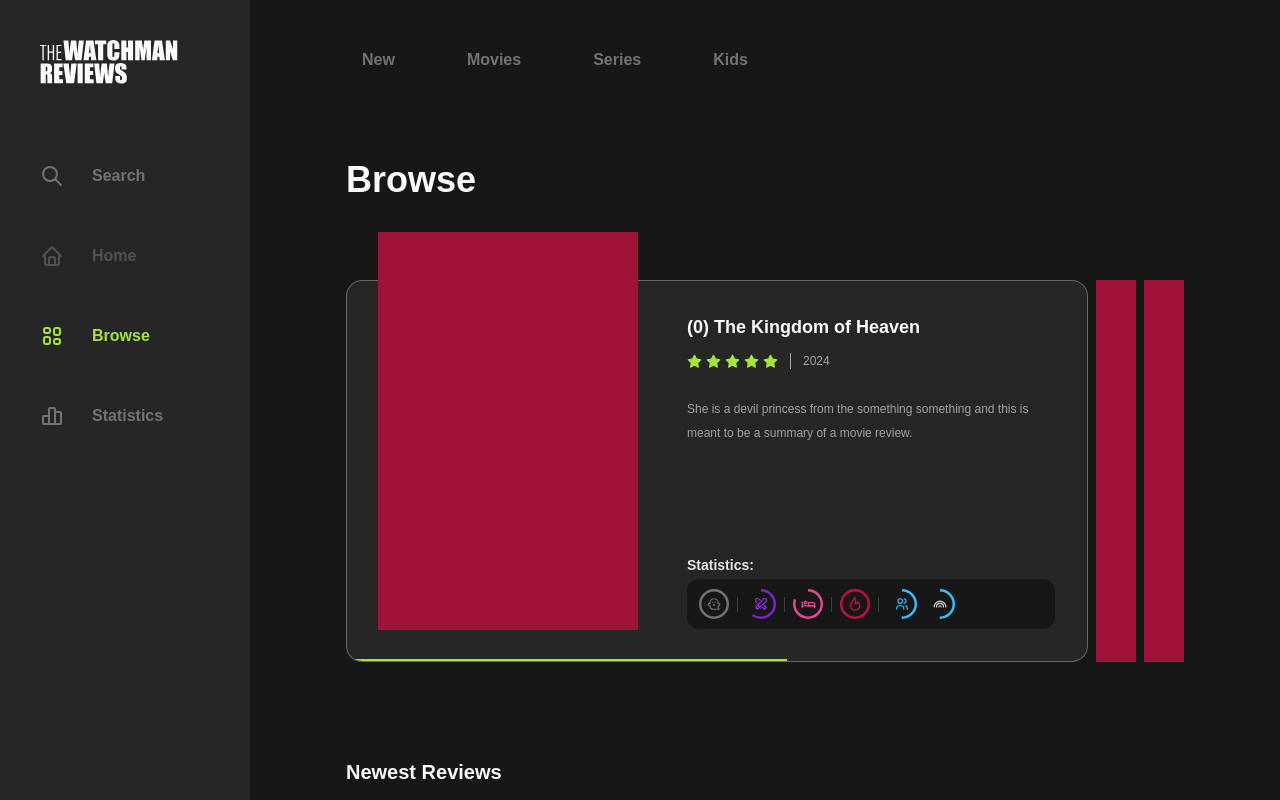
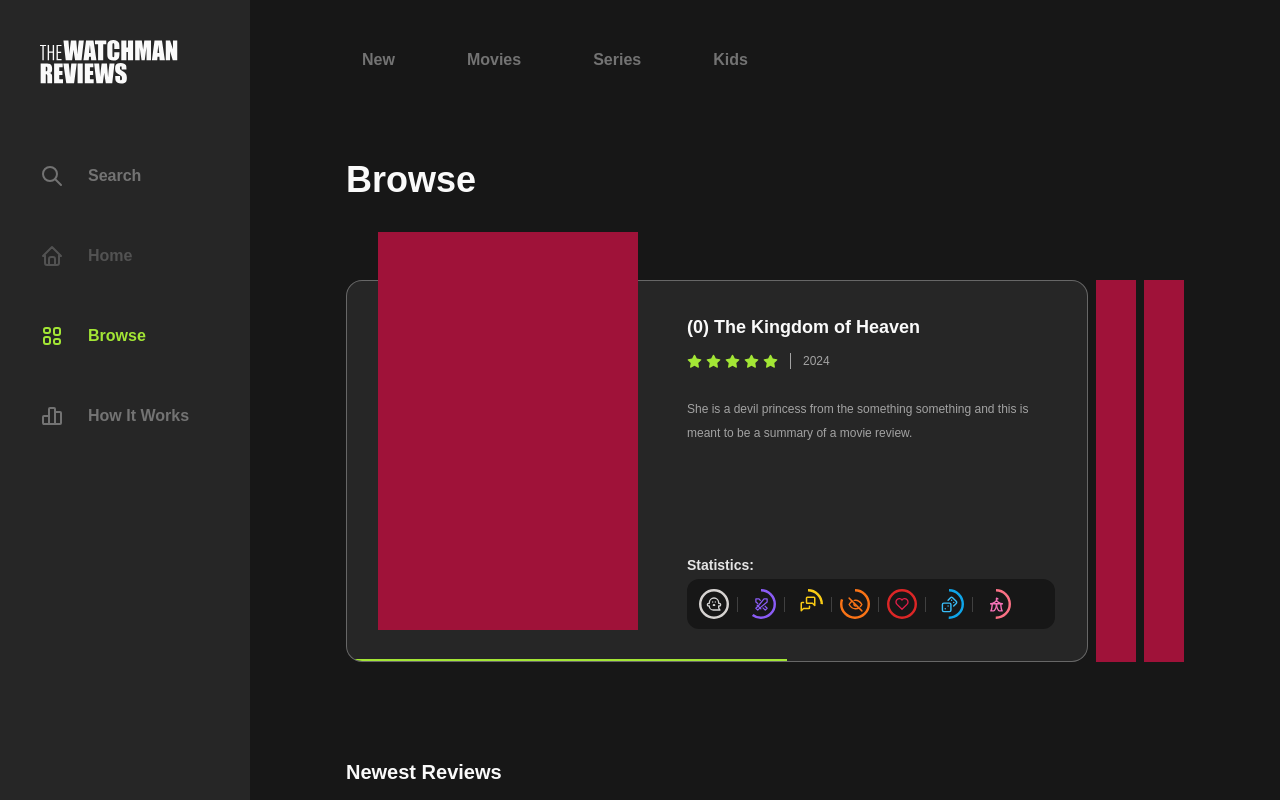
Before and after one commit to MadStoneDev/the-watchman-reviews-frontend, a Next.js app: page /browse in a window 1280 px wide. Shown: the top 800 px of the page. Built offline with nearby package versions, Linux system fonts and the light colour scheme.

Commit message:
sort out statistics

```diff
--- a/src/app/statistics/page.tsx
+++ b/src/app/how-it-works/page.tsx
@@ -14,7 +14,7 @@ export default function StatisticsPage() {
         className={`mt-14 lg:mt-20 transition-all duration-300 ease-in-out`}
       >
         <h1 className={`max-w-60 text-2xl sm:3xl md:text-4xl font-bold`}>
-          Statistics
+          How It Works
         </h1>
       </section>
     </>
--- a/src/app/layout.tsx
+++ b/src/app/layout.tsx
@@ -44,8 +44,8 @@ export default function RootLayout({
               { icon: <IconLayout2 />, label: "Browse", href: "/browse" },
               {
                 icon: <IconChartBar />,
-                label: "Statistics",
-                href: "/statistics",
+                label: "How It Works",
+                href: "/how-it-works",
               },
             ]}
           />
--- a/src/components/main-navigation.tsx
+++ b/src/components/main-navigation.tsx
@@ -34,7 +34,7 @@ export default function MainNavigation({
           <Link
             key={href}
             href={href}
-            className={`flex gap-7 max-w-fit ${
+            className={`flex gap-6 max-w-fit ${
               href === "/"
                 ? pathname === href
                   ? "text-lime-400"
--- a/src/components/special-media-block.tsx
+++ b/src/components/special-media-block.tsx
@@ -1,15 +1,19 @@
 import React, { useEffect, useRef, useState } from "react";
 
 import {
-  IconBed,
+  IconBuildingCircus,
+  IconEyeOff,
   IconFlame,
   IconGhost2,
-  IconRainbow,
+  IconHeart,
+  IconMessage,
+  IconMessages,
   IconStarFilled,
   IconSwords,
   IconUsers,
 } from "@tabler/icons-react";
 import { CircularProgress } from "@mui/material";
+import { Dices } from "lucide-react";
 
 interface SpecialMediaBlockProps {
   myIndex: number;
@@ -176,8 +180,8 @@ export default function SpecialMediaBlock({
                 <StatBlock
                   title={"Horror"}
                   value={100}
-                  icon={<IconGhost2 size={14} className={`text-neutral-500`} />}
-                  colour={"#737373"}
+                  icon={<IconGhost2 size={16} className={`text-neutral-300`} />}
+                  colour={"#d6d3d1"}
                 />
 
                 <div
@@ -187,8 +191,21 @@ export default function SpecialMediaBlock({
                 <StatBlock
                   title={"Violence"}
                   value={60}
-                  icon={<IconSwords size={14} className={`text-purple-600`} />}
-                  colour={"#7e22ce"}
+                  icon={<IconSwords size={15} className={`text-violet-500`} />}
+                  colour={"#8b5cf6"}
+                />
+
+                <div
+                  className={`hidden lg:block w-[1px] h-1/2 bg-neutral-700`}
+                ></div>
+
+                <StatBlock
+                  title={"Profanity and Language"}
+                  value={25}
+                  icon={
+                    <IconMessages size={18} className={`text-yellow-400`} />
+                  }
+                  colour={"#facc15"}
                 />
 
                 <div
@@ -198,8 +215,8 @@ export default function SpecialMediaBlock({
                 <StatBlock
                   title={"Nudity"}
                   value={80}
-                  icon={<IconBed size={15} className={`text-pink-500`} />}
-                  colour={"#ec4899"}
+                  icon={<IconEyeOff size={17} className={`text-orange-500`} />}
+                  colour={"#f97316"}
                 />
 
                 <div
@@ -209,8 +226,19 @@ export default function SpecialMediaBlock({
                 <StatBlock
                   title={"Sexual Content"}
                   value={100}
-                  icon={<IconFlame size={16} className={`text-rose-700`} />}
-                  colour={"#be123c"}
+                  icon={<IconHeart size={16} className={`text-rose-600`} />}
+                  colour={"#dc2626"}
+                />
+
+                <div
+                  className={`hidden lg:block w-[1px] h-1/2 bg-neutral-700`}
+                ></div>
+
+                <StatBlock
+                  title={"Gambling Content"}
+                  value={50}
+                  icon={<Dices size={17} className={`text-sky-400`} />}
+                  colour={"#0ea5e9"}
                 />
 
                 <div
@@ -220,15 +248,10 @@ export default function SpecialMediaBlock({
                 <StatBlock
                   title={"Age Rating"}
                   value={50}
-                  icon={<IconUsers size={14} className={`text-sky-400`} />}
-                  colour={"#38bdf8"}
-                />
-
-                <StatBlock
-                  title={"Age Rating"}
-                  value={50}
-                  icon={<IconRainbow size={14} className={``} />}
-                  colour={"#38bdf8"}
+                  icon={
+                    <IconBuildingCircus size={17} className={`text-pink-400`} />
+                  }
+                  colour={"#fb7185"}
                 />
               </div>
             </div>
```
